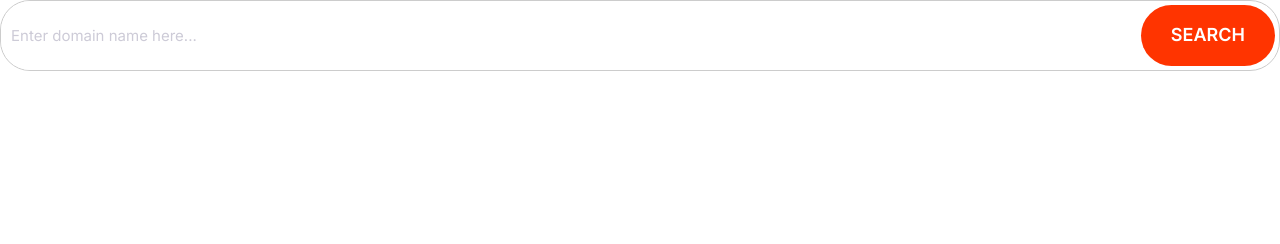
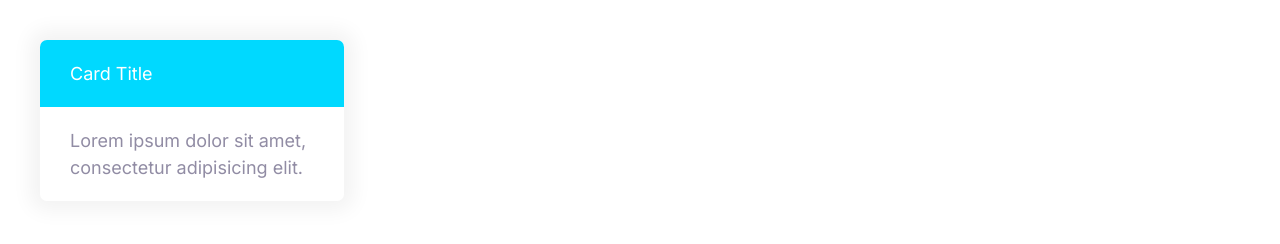
Before and after one commit to Ataara/Moshify, a plain HTML site: page index.html in a window 1280 px wide. Drawn offline with Linux system fonts and the light colour scheme.

Commit message:
defining styles for thr card section

```diff
--- a/css/style.css
+++ b/css/style.css
@@ -277,3 +277,25 @@ color: #fff;
 @media screen and (min-width:1024px) {
   .input{font-size: 1.5rem;}
 }
+
+
+/* CARDS */
+.card{
+  border-radius: 7px;
+  box-shadow: 0 0 20px 10px #f3f3f3;
+  overflow: hidden;
+}
+
+.card__header, .card__body{
+padding: 2rem 3rem;
+}
+
+.card--primary .card__header{
+  background: var(--color-primary);
+  color: #fff;
+}
+
+.card--secondary .card__header{
+  background: var(--color-secondary);
+  color: #fff;
+}
--- a/index.html
+++ b/index.html
@@ -14,13 +14,13 @@
     <link rel="stylesheet" href="css/style.css" />
   </head>
   <body>
-    <div class="input-group">
-      <input
-        type="text"
-        class="input"
-        placeholder="Enter domain name here..."
-      />
-      <button class="btn btn--accent">Search</button>
+    <div style="width: 30%; padding: 4rem;">
+      <div class="card card--secondary">
+        <header class="card__header">Card Title</header>
+        <div class="card__body">
+          Lorem ipsum dolor sit amet, consectetur adipisicing elit.
+        </div>
+    </div>
     </div>
   </body>
 </html>
```
